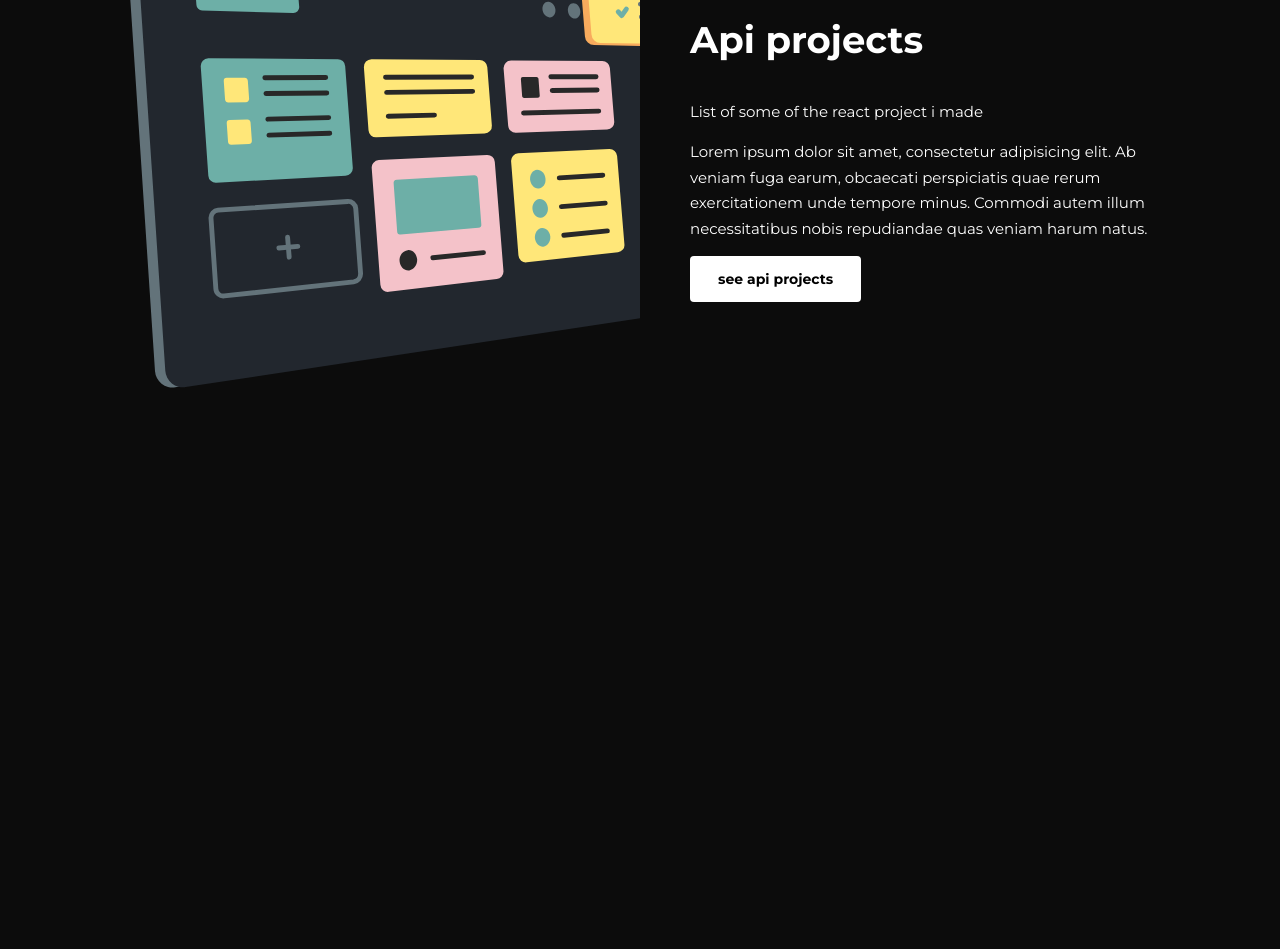
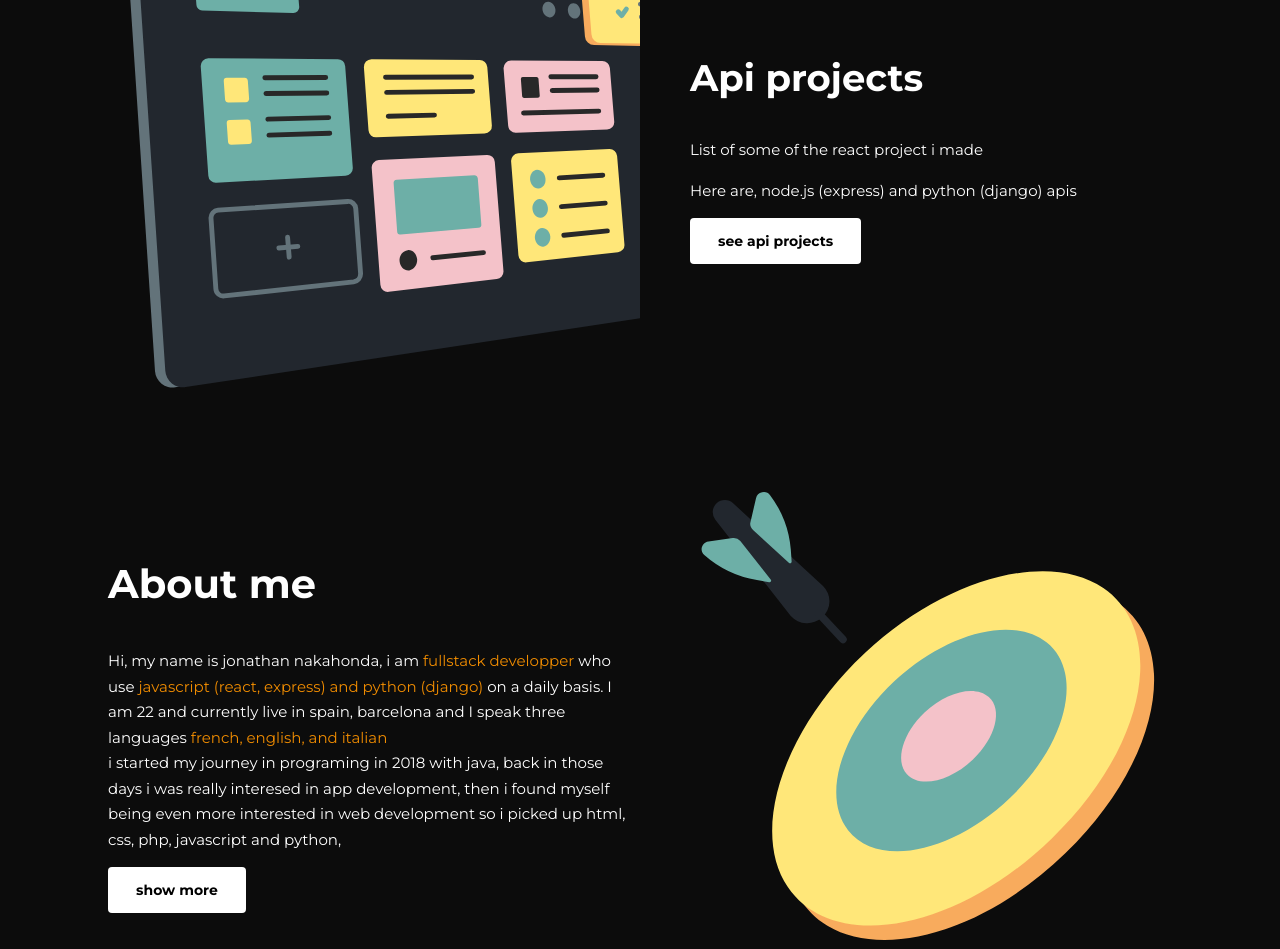
Before and after one commit to jonathan5738/portofolio, a React (Create React App) app: page / in a window 1280 px wide. Shown: the part 1360-2309 px from the top of the page. Before the commit the page ends 1759 px from the top, so only its background shows below. Built offline with nearby package versions, Linux system fonts and the light colour scheme.

Commit message:
add api section

```diff
--- a/package.json
+++ b/package.json
@@ -6,6 +6,7 @@
     "@testing-library/jest-dom": "^5.16.5",
     "@testing-library/react": "^13.4.0",
     "@testing-library/user-event": "^13.5.0",
+    "framer-motion": "^7.5.3",
     "react": "^18.2.0",
     "react-dom": "^18.2.0",
     "react-icons": "^4.4.0",
--- a/src/App.jsx
+++ b/src/App.jsx
@@ -2,6 +2,7 @@ import React from 'react'
 import {BrowserRouter, Routes, Route} from 'react-router-dom'
 import Landing from './components/Landing'
 import FrontEndProjects from './components/FrontEndProjects'
+import ApiSection from './components/ApiSection'
 import './css/variables.css'
 import './css/general.css'
 function App() {
@@ -10,6 +11,7 @@ function App() {
        <Routes>
           <Route path="/" element={<Landing/>}/>
           <Route path="/front-end/projects" element={<FrontEndProjects/>}/>
+         <Route path="/apis/projects" element={<ApiSection/>}/>
        </Routes>
     </BrowserRouter>
   )
--- /dev/null
+++ b/src/components/AboutSection.jsx
@@ -0,0 +1,51 @@
+import React, { useState, useRef } from 'react'
+import { motion } from 'framer-motion'
+import { Link } from 'react-router-dom'
+import '../css/Landing/AboutSection.css'
+function AboutSection() {
+  const [showAbout, setShowAbout] = useState(false)
+  const paragraphRef = useRef()
+  const variants = {
+     initial: {opacity: 0},
+     visible: {opacity: 1}
+  }
+  const showParagraph = (e) => {
+    e.preventDefault()
+    paragraphRef.current.classList.toggle('hid-div')
+    setShowAbout(prev => !prev)
+  }
+  return (
+    <section className="about-section">
+        <div className="about-section-text">
+        <h3>About me</h3>
+        <p>Hi, my name is jonathan nakahonda, i am <span className="colored">fullstack developper</span> who use <span className="colored">javascript (react, express) and python (django)</span> on a daily basis.
+            I am 22 and currently live in spain, barcelona
+            and I speak three languages <span className="colored">french, english, and italian</span> <br />
+            i started my journey in programing in 2018 with java, back in those days i was really
+            interesed in app development, then i found myself being even more interested in web development so i picked up
+            html, css, php, javascript and python,
+        </p>
+        <motion.p  className='hid-div' ref={paragraphRef}
+              variants={variants}
+              initial='initial'
+              animate={showAbout ? 'visible': ''}
+            >
+                but because i only knew french and italian
+                which are beautiful languages but not the best when it comes to learn and improve programing skills
+                I had to learn english in order to read documentations, books, watch udemy courses
+                and above all understand stackoverflow explainations :)
+
+                as a self taught i did some mistake along the way of course, but all those hours spent
+                learning, and somethimes yelling at my compiuter made me even more passionate
+                I am ready to work and learn even more challenging aspects of this field
+            </motion.p>
+        <Link to="#" className='btn' onClick={showParagraph}>{showAbout ? 'hid content': 'show more'}</Link>
+        </div>
+        <div className="about-section-img">
+
+        </div>
+    </section>
+  )
+}
+
+export default AboutSection
--- /dev/null
+++ b/src/components/ApiSection.jsx
@@ -0,0 +1,50 @@
+import React from 'react'
+import { FiGithub } from "react-icons/fi";
+import '../css/Landing/ApiSection.css'
+
+function ApiSection() {
+  return (
+    <section className="api-section">
+        <h2>List of some apis</h2>
+        <div className="api-section-grid">
+             <div className="api-section-card">
+                  <h2>Ecommerce api</h2>
+                  <p>this is ecommerce api has been implemented using node.js (express)
+                    and mongodb as database, stripe to handle paymen, jwt and bcrypt
+                    for authentication, and also used passport.js for oauth authentication
+                    one of the challenges implementing this api has been my organisation
+                  </p>
+                  <ul className='list-technologies'>
+                     <h3>Technologies</h3>
+                     <li>express.js</li>
+                     <li>mongodb (mongoose)</li>
+                  </ul>
+                  <a href="https://github.com/jonathan5738/ecommerceBackend" className='btn'>
+                      <div className="link-content">github repository <FiGithub size={20} /> </div>
+                  </a>
+             </div>
+
+             <div className="api-section-card">
+                  <h2>Blog api</h2>
+                  <p>this is a blog api implemented in python (django, django-rest-framework)
+                    in this blog i used token authentication, and employed rest api approch
+                    user are able to create group and perform CRUD actions on blog-group, assign permissions (author, staff)
+                    author can perform CRUD operations on post
+                    member who join blog-group can read post, vote
+                  </p>
+                  <ul className='list-technologies'>
+                     <h3>Technologies</h3>
+                     <li>python</li>
+                     <li>django, django-rest-framework</li>
+                     <li>Django ORM</li>
+                  </ul>
+                  <a href="https://github.com/jonathan5738/portofolio-blog" className='btn'>
+                     <div className="link-content">github repository <FiGithub size={20} /> </div>
+                  </a>
+             </div>
+        </div>
+    </section>
+  )
+}
+
+export default ApiSection
--- a/src/components/FrontEndProjects.jsx
+++ b/src/components/FrontEndProjects.jsx
@@ -8,9 +8,10 @@ function FrontEndProjects() {
         <div className="front-end-card">
              <div className="front-end-project-text">
                  <h3>Caribout clone</h3>
-                 <p>Lorem ipsum dolor sit amet consectetur adipisicing elit.
-                     Laboriosam deserunt quae, ullam minus corrupti sint nihil culpa vero laborum nisi
-                     commodi explicabo nobis dicta quis nulla quam aut, ipsam unde!</p>
+                 <p>this website is a clone of <a href="https://www.caribou.com/">caribout website</a>
+                   i used react.js, react-router-dom, and framer-motion for basic animation
+                   did not meet challenges while implementing this website, didn't use redux
+                 </p>
                      <div className="website-links">
                         <a href="https://gorgeous-starlight-479c7b.netlify.app/" className='netlify-link'>
                             <div className="link-content">view website <FiEye size={20}/> </div>
@@ -29,9 +30,10 @@ function FrontEndProjects() {
         <div className="front-end-project-img2"></div>
              <div className="front-end-project-text">
                  <h3>store spark clone</h3>
-                 <p>Lorem ipsum dolor sit amet consectetur adipisicing elit.
-                     Laboriosam deserunt quae, ullam minus corrupti sint nihil culpa vero laborum nisi
-                     commodi explicabo nobis dicta quis nulla quam aut, ipsam unde!</p>
+                 <p>this instead is a clone of <a href="https://www.storespark.co/">store spark</a>
+                   like caribou used strictly react.js, react-router-dom for navigation, and framer-motion
+                   for basic animations
+                 </p>
                      <div className="website-links">
                         <a href="https://glittering-marzipan-a97593.netlify.app/" className='netlify-link'>
                             <div className="link-content">view website <FiEye size={20}/> </div>
--- a/src/components/Landing.jsx
+++ b/src/components/Landing.jsx
@@ -2,13 +2,15 @@ import React from 'react'
 import '../css/Landing/Landing.css'
 import HeroSection from './HeroSection'
 import ProjectSections from './ProjectSections'
-import FrontEndProjects from './FrontEndProjects'
+import AboutSection from './AboutSection'
+
 
 function Landing() {
   return (
     <>
       <HeroSection/>
       <ProjectSections/>
+      <AboutSection/>
     </>
   )
 }
--- a/src/components/ProjectSections.jsx
+++ b/src/components/ProjectSections.jsx
@@ -9,9 +9,7 @@ function ProjectSections() {
                   <div className="project-section-card-text">
                       <h3>Front end projects</h3>
                       <p>List of some of the react project i made</p>
-                      <p>Lorem ipsum dolor sit amet, consectetur adipisicing elit.
-                        Ab veniam fuga earum, obcaecati perspiciatis quae rerum exercitationem unde tempore minus.
-                         Commodi autem illum necessitatibus nobis repudiandae quas veniam harum natus.</p>
+                      <p>those website has been implemented soly in javascript</p>
                          <Link to="/front-end/projects" className='btn'>see front-end projects</Link>
                   </div>
                   <div className="project-section-card-img1"></div>
@@ -22,10 +20,8 @@ function ProjectSections() {
                   <div className="project-section-card-text gap-space">
                       <h3>Api projects</h3>
                       <p>List of some of the react project i made</p>
-                      <p>Lorem ipsum dolor sit amet, consectetur adipisicing elit.
-                        Ab veniam fuga earum, obcaecati perspiciatis quae rerum exercitationem unde tempore minus.
-                         Commodi autem illum necessitatibus nobis repudiandae quas veniam harum natus.</p>
-                         <Link to="#" className='btn'>see api projects</Link>
+                      <p>Here are, node.js (express) and python (django) apis</p>
+                         <Link to="/apis/projects" className='btn'>see api projects</Link>
                   </div>
              </div>
          </div>
--- /dev/null
+++ b/src/css/Landing/AboutSection.css
@@ -0,0 +1,46 @@
+.about-section {
+    padding: var(--desk-padd);
+    display: grid;
+    align-items: center;
+    grid-template-columns: repeat(2, 1fr);
+    margin-top: 10rem;
+}
+.about-section-text {
+    color: #fff;
+    font-size: 1.5rem;
+}
+.about-section-img {
+    height: 45rem;
+    background-image: url('../../SVG/about-section.svg');
+    background-size: cover;
+}
+
+.about-section-text h3 {
+    font-size: 4rem;
+}
+.colored {
+    display: inline-block;
+    color: #f08c00;
+}
+@media(max-width: 1150px){
+    .about-section{
+        padding: var(--mobile-padd);
+        margin-top: 10rem;
+    }
+}
+@media(max-width: 976px) {
+    .about-section-img {
+        display: none;
+    }
+    .about-section {
+        grid-template-columns: 1fr;
+    }
+    .about-section-text {
+        box-shadow: 0 -3rem 3rem 0 rgba(87, 87, 87, 0.363);
+        padding: 2rem;
+        border-radius: 1rem;
+    }
+    .about-section-text h3 {
+        font-size: 3rem;
+    }
+}
--- /dev/null
+++ b/src/css/Landing/ApiSection.css
@@ -0,0 +1,38 @@
+.api-section {
+    padding: var(--desk-padd);
+}
+.api-section h2 {
+    font-size: 3rem;
+    color: #fff;
+    text-align: center;
+    margin: 6rem 0;
+}
+.api-section-grid {
+    display: grid;
+    grid-template-columns: repeat(2, 1fr);
+    column-gap: 3rem;
+}
+.api-section-card {
+    font-size: 1.4rem;
+    padding: 2rem 3rem;
+    border-radius: 10px;
+    color: #fff;
+    box-shadow: 0 -3rem 3rem 0 rgba(87, 87, 87, 0.363);
+}
+.api-section-card ul {
+    display: flex;
+    flex-direction: column;
+    gap: 1rem;
+}
+
+@media(max-width: 1150px){
+    .api-section {
+        padding: var(--mobile-padd);
+    }
+}
+@media(max-width: 746px){
+    .api-section-grid {
+        grid-template-columns: 1fr;
+        row-gap: 3rem;
+    }
+}
--- a/src/css/general.css
+++ b/src/css/general.css
@@ -12,6 +12,7 @@ body {
 p {
     line-height: 1.7;
 }
+.hid-div { display: none;}
 .btn {
     display: inline-block;
     padding: 1em 2em;
```
Also changed, not shown: src/SVG/about-section.svg (renamed from src/SVG/DrawKit Vector Illustration Project Manager (12).svg), 1 other file (tests, documents, lock files or other folders).
